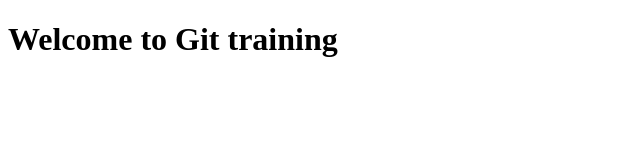
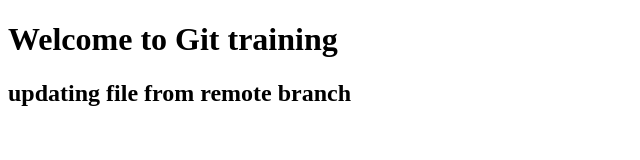
Before and after one commit to chetanaturankar89/git_session, a plain HTML site: page index.html in a window 1280 px wide. Shown: the whole page, without its empty margins (0-640 px from the left). Drawn offline with Linux system fonts and the light colour scheme.

Commit message:
Update index.html

```diff
--- a/index.html
+++ b/index.html
@@ -3,5 +3,6 @@
 <head></head>
 <body>
     <h1>Welcome to Git training</h1>
+    <h2>updating file from remote branch</h2>
 </body>
 </html>
```
